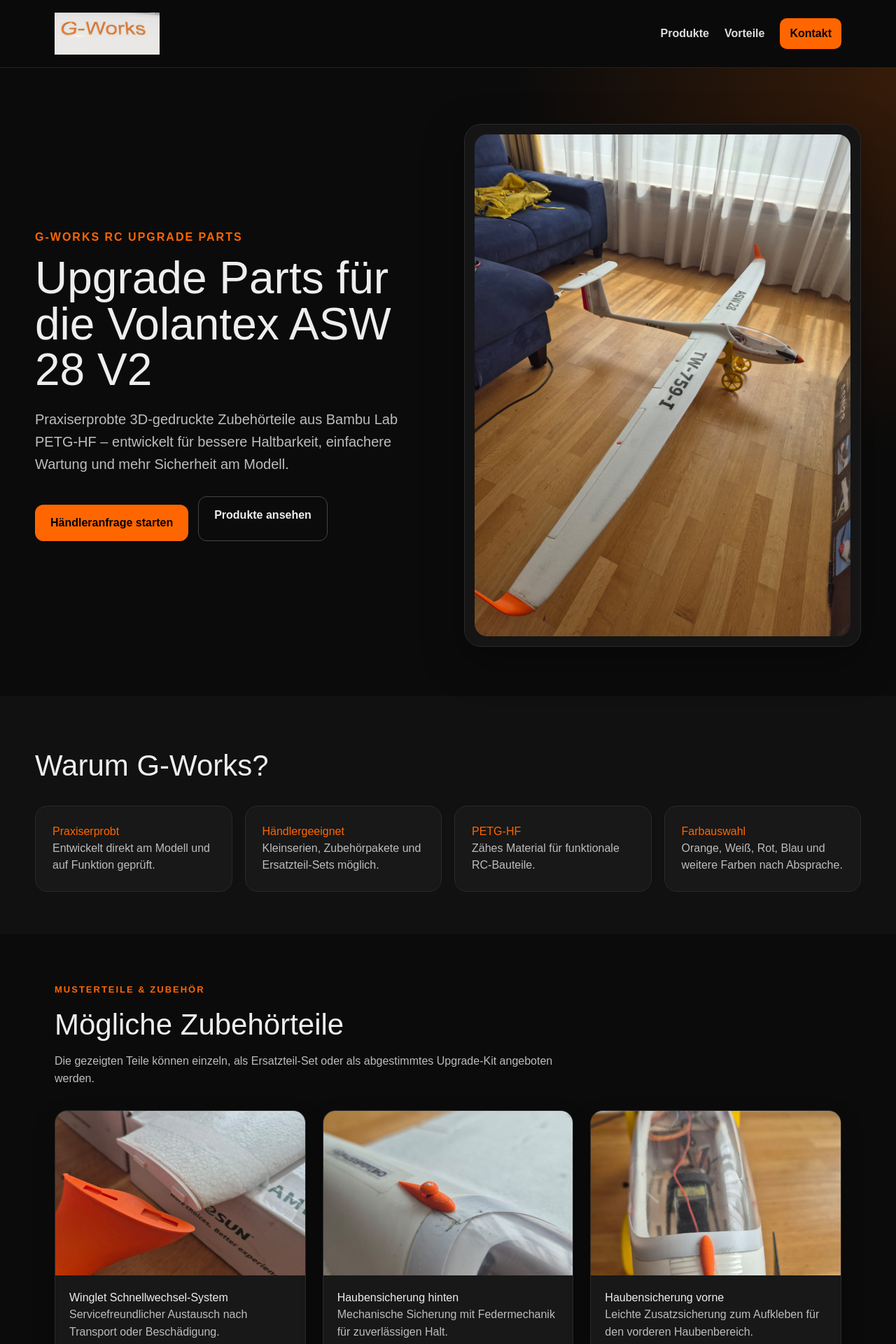
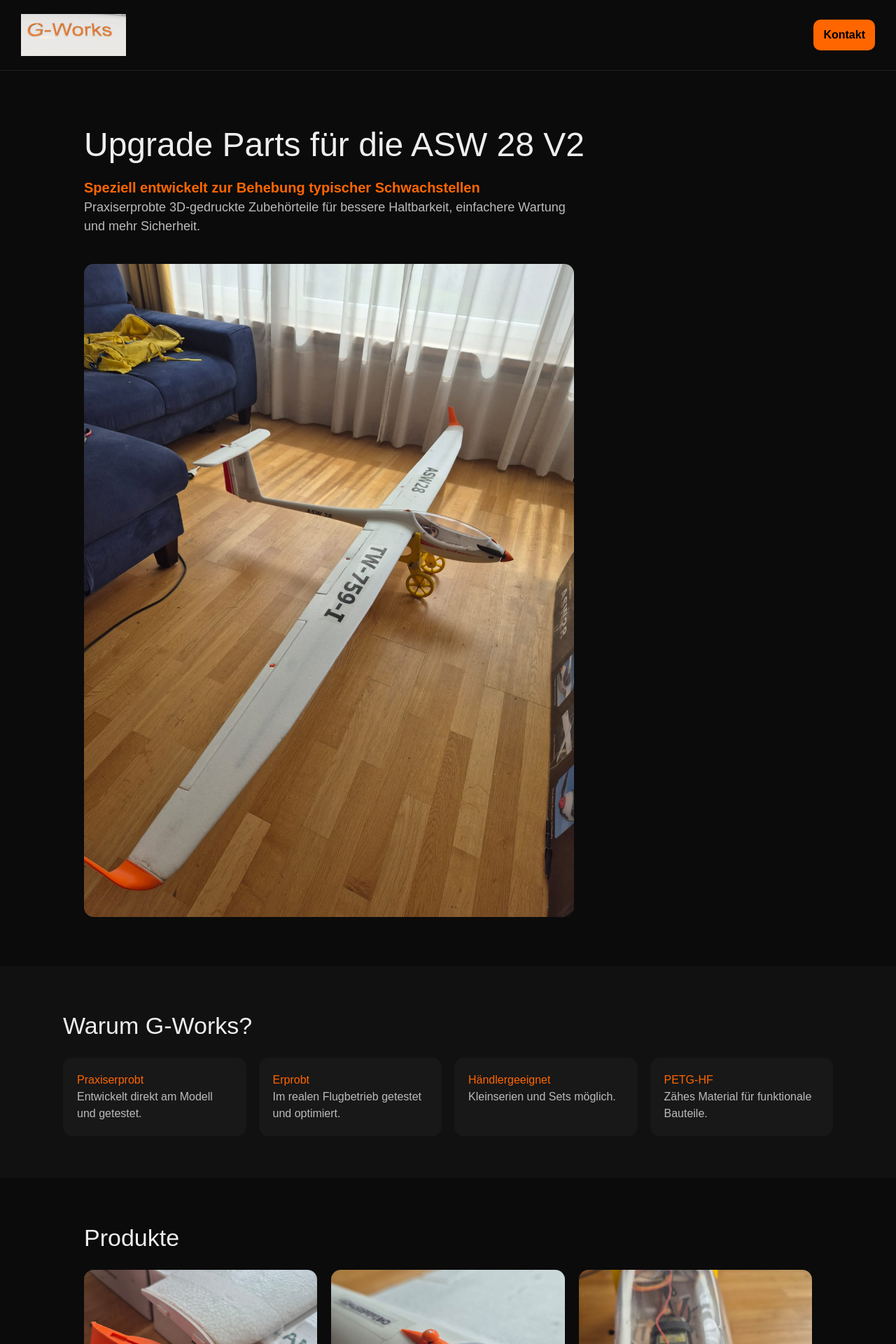
Before and after one commit to G-Works-LI/g-woks-site, a Next.js app: page / in a window 1280 px wide. Shown: the top 1920 px of the page at 70% size. Built offline with nearby package versions, Linux system fonts and the light colour scheme.

Commit message:
add header + contact section

```diff
--- a/app/page.tsx
+++ b/app/page.tsx
@@ -1,227 +1,175 @@
 const products = [
   { title: "Winglet Schnellwechsel-System", text: "Servicefreundlicher Austausch nach Transport oder Beschädigung.", image: "/images/winglet-mit-adapter.jpg" },
   { title: "Haubensicherung hinten", text: "Mechanische Sicherung mit Federmechanik für zuverlässigen Halt.", image: "/images/haubenbefestigung-hinten.jpg" },
-  { title: "Haubensicherung vorne", text: "Leichte Zusatzsicherung zum Aufkleben für den vorderen Haubenbereich.", image: "/images/haubenbefestigung-vorne.jpg" },
-  { title: "Ruderhorn-Befestigung", text: "Verstärkte Befestigungslösung für bessere Kraftverteilung.", image: "/images/Ruderhornbefestigung.jpg" },
+  { title: "Haubensicherung vorne", text: "Leichte Zusatzsicherung zum Aufkleben.", image: "/images/haubenbefestigung-vorne.jpg" },
+  { title: "Ruderhorn-Befestigung", text: "Verstärkte Befestigung für bessere Kraftverteilung.", image: "/images/Ruderhornbefestigung.jpg" },
   { title: "Spinner mit Nase", text: "Ersatz- und Designteil mit markanter G-Works Optik.", image: "/images/spinner-mit-nase.jpg" },
-  { title: "Canopy Pins", text: "Sicherheitsstifte mit Sollbruchstelle, bis 3,5 kg erprobt.", image: "/images/Canopystifte.jpg" },
+  { title: "Canopy Pins", text: "Sicherheitsstifte mit Sollbruchstelle.", image: "/images/Canopystifte.jpg" },
 ];
 
 const benefits = [
-  ["Praxiserprobt", "Entwickelt direkt am Modell und auf Funktion geprüft."],
-  ["Händlergeeignet", "Kleinserien, Zubehörpakete und Ersatzteil-Sets möglich."],
-  ["PETG-HF", "Zähes Material für funktionale RC-Bauteile."],
-  ["Farbauswahl", "Orange, Weiß, Rot, Blau und weitere Farben nach Absprache."],
+  ["Praxiserprobt", "Entwickelt direkt am Modell und getestet."],
+  ["Erprobt", "Im realen Flugbetrieb getestet und optimiert."],
+  ["Händlergeeignet", "Kleinserien und Sets möglich."],
+  ["PETG-HF", "Zähes Material für funktionale Bauteile."],
 ];
 
 export default function Home() {
   return (
-    <main style={{ fontFamily: "Arial, sans-serif", background: "#0b0b0b", color: "#eee", minHeight: "100vh" }}>
+    <main style={{ fontFamily: "Arial", background: "#0b0b0b", color: "#eee", minHeight: "100vh" }}>
+
+      {/* HEADER */}
       <header style={{
-        position: "sticky",
-        top: 0,
-        zIndex: 10,
-        background: "rgba(11,11,11,0.92)",
-        backdropFilter: "blur(10px)",
-        borderBottom: "1px solid #222",
-      }}>
-        <div style={{
-          maxWidth: "1180px",
-          margin: "0 auto",
-          padding: "18px 28px",
         display: "flex",
         justifyContent: "space-between",
         alignItems: "center",
+        padding: "20px 30px",
+        borderBottom: "1px solid #222"
       }}>
-          <img src="/logo.png" alt="G-Works Logo" style={{ width: "150px" }} />
-          <nav style={{ display: "flex", gap: "22px", alignItems: "center" }}>
-            <a href="#produkte" style={navLink}>Produkte</a>
-            <a href="#vorteile" style={navLink}>Vorteile</a>
-            <a href="#kontakt" style={buttonSmall}>Kontakt</a>
-          </nav>
-        </div>
+        <img src="/logo.png" style={{ width: "150px" }} />
+        <a href="#kontakt" style={{
+          background: "#ff6600",
+          padding: "10px 14px",
+          borderRadius: "10px",
+          textDecoration: "none",
+          fontWeight: "bold",
+          color: "#000"
+        }}>
+          Kontakt
+        </a>
       </header>
 
-      <section style={{
-        background: "radial-gradient(circle at top right, rgba(255,102,0,0.18), transparent 35%)",
-        padding: "80px 28px 70px",
-      }}>
-        <div style={{
-          maxWidth: "1180px",
-          margin: "0 auto",
-          display: "grid",
-          gridTemplateColumns: "repeat(auto-fit, minmax(320px, 1fr))",
-          gap: "45px",
-          alignItems: "center",
-        }}>
-          <div>
-            <p style={{ color: "#ff6600", fontWeight: "bold", letterSpacing: "2px", marginBottom: "14px" }}>
-              G-WORKS RC UPGRADE PARTS
-            </p>
-            <h1 style={{ fontSize: "clamp(38px, 6vw, 64px)", lineHeight: 1.02, margin: 0 }}>
-              Upgrade Parts für die Volantex ASW 28 V2
+      {/* HERO */}
+      <section style={{ padding: "70px 30px", maxWidth: "1100px", margin: "0 auto" }}>
+        <h1 style={{ fontSize: "48px", marginBottom: "10px" }}>
+          Upgrade Parts für die ASW 28 V2
         </h1>
-            <p style={{ fontSize: "20px", color: "#bdbdbd", lineHeight: 1.6, marginTop: "22px" }}>
-              Praxiserprobte 3D-gedruckte Zubehörteile aus Bambu Lab PETG-HF – entwickelt für bessere Haltbarkeit,
-              einfachere Wartung und mehr Sicherheit am Modell.
+
+        <p style={{ fontSize: "20px", color: "#ff6600", fontWeight: "bold" }}>
+          Speziell entwickelt zur Behebung typischer Schwachstellen
         </p>
 
-            <div style={{ display: "flex", gap: "14px", flexWrap: "wrap", marginTop: "30px" }}>
-              <a href="#kontakt" style={buttonPrimary}>Händleranfrage starten</a>
-              <a href="#produkte" style={buttonSecondary}>Produkte ansehen</a>
-            </div>
-          </div>
+        <p style={{ fontSize: "18px", color: "#bbb", maxWidth: "700px" }}>
+          Praxiserprobte 3D-gedruckte Zubehörteile für bessere Haltbarkeit,
+          einfachere Wartung und mehr Sicherheit.
+        </p>
 
-          <div style={{
-            background: "#151515",
-            border: "1px solid #2a2a2a",
-            borderRadius: "24px",
-            padding: "14px",
-            boxShadow: "0 20px 60px rgba(0,0,0,0.35)",
-          }}>
         <img
           src="/images/modell-asw-28-v2-volantex.jpg"
-              alt="Volantex ASW 28 V2"
-              style={{ width: "100%", borderRadius: "18px", display: "block" }}
+          style={{ width: "100%", maxWidth: "700px", marginTop: "40px", borderRadius: "14px" }}
         />
-          </div>
-        </div>
       </section>
 
-      <section id="vorteile" style={{ padding: "60px 28px", background: "#111" }}>
-        <div style={{ maxWidth: "1180px", margin: "0 auto" }}>
-          <h2 style={sectionTitle}>Warum G-Works?</h2>
-          <div style={{ display: "grid", gridTemplateColumns: "repeat(auto-fit, minmax(230px, 1fr))", gap: "18px", marginTop: "26px" }}>
+      {/* VORTEILE */}
+      <section style={{ background: "#111", padding: "60px 30px" }}>
+        <div style={{ maxWidth: "1100px", margin: "0 auto" }}>
+          <h2 style={{ fontSize: "34px" }}>Warum G-Works?</h2>
+
+          <div style={{ display: "grid", gridTemplateColumns: "repeat(auto-fit, minmax(220px, 1fr))", gap: "18px", marginTop: "20px" }}>
             {benefits.map(([title, text]) => (
-              <div key={title} style={benefitCard}>
-                <h3 style={{ color: "#ff6600", marginTop: 0 }}>{title}</h3>
-                <p style={{ color: "#bdbdbd", lineHeight: 1.55, marginBottom: 0 }}>{text}</p>
+              <div key={title} style={{ background: "#181818", padding: "20px", borderRadius: "14px" }}>
+                <h3 style={{ color: "#ff6600" }}>{title}</h3>
+                <p style={{ color: "#bbb" }}>{text}</p>
               </div>
             ))}
           </div>
         </div>
       </section>
 
-      <section id="produkte" style={{ padding: "70px 28px", maxWidth: "1180px", margin: "0 auto" }}>
-        <p style={eyebrow}>MUSTERTEILE & ZUBEHÖR</p>
-        <h2 style={sectionTitle}>Mögliche Zubehörteile</h2>
-        <p style={{ color: "#bdbdbd", maxWidth: "760px", lineHeight: 1.6 }}>
-          Die gezeigten Teile können einzeln, als Ersatzteil-Set oder als abgestimmtes Upgrade-Kit angeboten werden.
-        </p>
+      {/* PRODUKTE */}
+      <section style={{ padding: "60px 30px", maxWidth: "1100px", margin: "0 auto" }}>
+        <h2 style={{ fontSize: "34px" }}>Produkte</h2>
 
-        <div style={{ display: "grid", gridTemplateColumns: "repeat(auto-fit, minmax(290px, 1fr))", gap: "24px", marginTop: "32px" }}>
+        <div style={{ display: "grid", gridTemplateColumns: "repeat(auto-fit, minmax(280px, 1fr))", gap: "20px", marginTop: "20px" }}>
           {products.map((p) => (
-            <article key={p.title} style={productCard}>
-              <img src={p.image} alt={p.title} style={{ width: "100%", height: "235px", objectFit: "cover", display: "block" }} />
-              <div style={{ padding: "20px" }}>
-                <h3 style={{ marginTop: 0 }}>{p.title}</h3>
-                <p style={{ color: "#bdbdbd", lineHeight: 1.55 }}>{p.text}</p>
+            <div key={p.title} style={{ background: "#181818", borderRadius: "14px", overflow: "hidden" }}>
+              <img src={p.image} style={{ width: "100%", height: "200px", objectFit: "cover" }} />
+              <div style={{ padding: "15px" }}>
+                <h3>{p.title}</h3>
+                <p style={{ color: "#bbb" }}>{p.text}</p>
               </div>
-            </article>
+            </div>
           ))}
         </div>
       </section>
 
-      <section style={{ background: "#111", padding: "65px 28px" }}>
-        <div style={{ maxWidth: "1180px", margin: "0 auto" }}>
-          <p style={eyebrow}>DETAILS</p>
-          <h2 style={sectionTitle}>Weitere Ansichten</h2>
-          <div style={{ display: "grid", gridTemplateColumns: "repeat(auto-fit, minmax(290px, 1fr))", gap: "22px", marginTop: "28px" }}>
-            {[
-              ["/images/winglet-links-und-rechts.jpg", "Winglet Set"],
-              ["/images/spinner-original-und-gworks.jpg", "Spinner Vergleich"],
-              ["/images/canopybefestigung-komplett.jpg", "Canopybefestigung komplett"],
-            ].map(([src, alt]) => (
-              <img key={src} src={src} alt={alt} style={{ width: "100%", borderRadius: "18px", border: "1px solid #2a2a2a" }} />
-            ))}
+      {/* SETS */}
+      <section style={{ padding: "70px 30px", background: "#111" }}>
+        <div style={{ maxWidth: "1100px", margin: "0 auto" }}>
+          <h2 style={{ fontSize: "34px" }}>Upgrade Sets</h2>
+
+          <p style={{ color: "#bbb", maxWidth: "700px" }}>
+            Die Komponenten können als abgestimmte Upgrade-Kits angeboten werden,
+            um typische Schwachstellen gezielt zu verbessern.
+          </p>
+
+          {/* SET FOTO */}
+          <img
+            src="/images/upgrade-kit-set.jpg"
+            alt="Upgrade Sets"
+            style={{
+              width: "100%",
+              maxWidth: "800px",
+              marginTop: "30px",
+              borderRadius: "18px"
+            }}
+          />
+
+          <div style={{ display: "grid", gridTemplateColumns: "repeat(auto-fit, minmax(280px, 1fr))", gap: "20px", marginTop: "30px" }}>
+
+            <div style={{ background: "#181818", padding: "20px", borderRadius: "14px" }}>
+              <h3>Basic Kit</h3>
+              <ul style={{ color: "#bbb" }}>
+                <li>Canopy Pins</li>
+                <li>Ruderhorn</li>
+                <li>Front-Haubensicherung</li>
+              </ul>
+            </div>
+
+            <div style={{ background: "#181818", padding: "20px", borderRadius: "14px" }}>
+              <h3>Performance Kit</h3>
+              <ul style={{ color: "#bbb" }}>
+                <li>Winglet System</li>
+                <li>Haubensicherung hinten</li>
+                <li>Canopy Pins</li>
+              </ul>
+            </div>
+
+            <div style={{ background: "#181818", padding: "20px", borderRadius: "14px" }}>
+              <h3>Full Kit</h3>
+              <ul style={{ color: "#bbb" }}>
+                <li>Alle Komponenten kombiniert</li>
+                <li>Maximale Verbesserung</li>
+              </ul>
+            </div>
+
           </div>
         </div>
       </section>
 
-      <section id="kontakt" style={{ padding: "80px 28px", textAlign: "center" }}>
-        <div style={{
-          maxWidth: "850px",
-          margin: "0 auto",
-          background: "linear-gradient(135deg, #181818, #101010)",
-          border: "1px solid #2a2a2a",
-          borderRadius: "24px",
-          padding: "45px 28px",
+      {/* KONTAKT */}
+      <section id="kontakt" style={{ padding: "60px 30px", textAlign: "center" }}>
+        <h2 style={{ fontSize: "34px" }}>Händleranfrage</h2>
+
+        <p style={{ color: "#bbb", maxWidth: "600px", margin: "0 auto" }}>
+          Interesse an einer Zusammenarbeit oder Vertriebspartnerschaft?
+          Kontaktieren Sie uns direkt.
+        </p>
+
+        <a href="mailto:gworks.rc@gmail.com" style={{
+          display: "inline-block",
+          marginTop: "25px",
+          padding: "14px 24px",
+          background: "#ff6600",
+          color: "#000",
+          fontWeight: "bold",
+          borderRadius: "10px",
+          textDecoration: "none"
         }}>
-          <p style={eyebrow}>KOOPERATION</p>
-          <h2 style={{ fontSize: "clamp(32px, 5vw, 46px)", margin: "10px 0" }}>Händleranfrage</h2>
-          <p style={{ color: "#bdbdbd", fontSize: "18px", lineHeight: 1.65 }}>
-            G-Works sucht den Austausch mit Händlern und Vertriebspartnern, die Zubehör- oder Upgrade-Teile
-            für die ASW 28 V2 anbieten möchten.
-          </p>
-          <p style={{ color: "#ff6600", fontWeight: "bold" }}>
-            Musterteile, Paketvarianten und Kleinserien nach Absprache möglich.
-          </p>
-          <a href="mailto:gworks.rc@gmail.com" style={buttonPrimary}>E-Mail senden</a>
-        </div>
+          E-Mail senden
+        </a>
       </section>
+
     </main>
   );
 }
-
-const navLink = {
-  color: "#ddd",
-  textDecoration: "none",
-  fontWeight: "bold",
-};
-
-const buttonSmall = {
-  background: "#ff6600",
-  color: "#000",
-  textDecoration: "none",
-  fontWeight: "bold",
-  padding: "10px 14px",
-  borderRadius: "10px",
-};
-
-const buttonPrimary = {
-  display: "inline-block",
-  background: "#ff6600",
-  color: "#000",
-  textDecoration: "none",
-  fontWeight: "bold",
-  padding: "14px 22px",
-  borderRadius: "12px",
-  marginTop: "12px",
-};
-
-const buttonSecondary = {
-  display: "inline-block",
-  border: "1px solid #444",
-  color: "#eee",
-  textDecoration: "none",
-  fontWeight: "bold",
-  padding: "14px 22px",
-  borderRadius: "12px",
-};
-
-const sectionTitle = {
-  fontSize: "clamp(30px, 5vw, 42px)",
-  margin: "8px 0",
-};
-
-const eyebrow = {
-  color: "#ff6600",
-  fontWeight: "bold",
-  letterSpacing: "2px",
-  fontSize: "13px",
-};
-
-const benefitCard = {
-  background: "#181818",
-  border: "1px solid #2a2a2a",
-  borderRadius: "18px",
-  padding: "24px",
-};
-
-const productCard = {
-  background: "#181818",
-  borderRadius: "18px",
-  overflow: "hidden",
-  border: "1px solid #2a2a2a",
-  boxShadow: "0 12px 30px rgba(0,0,0,0.25)",
-};
```
Also changed, not shown: public/images/upgrade-kit-set.jpg.jpeg (added). Lines whose indentation alone changed are shown as unchanged.
